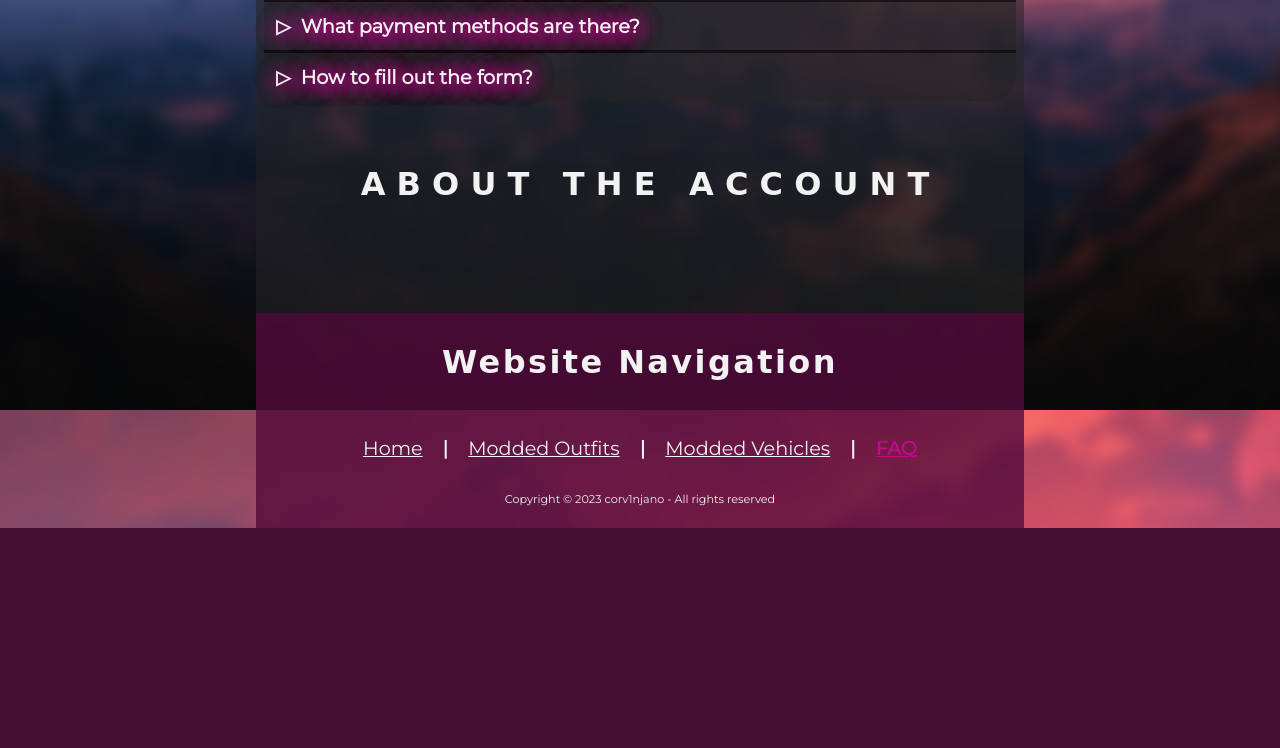
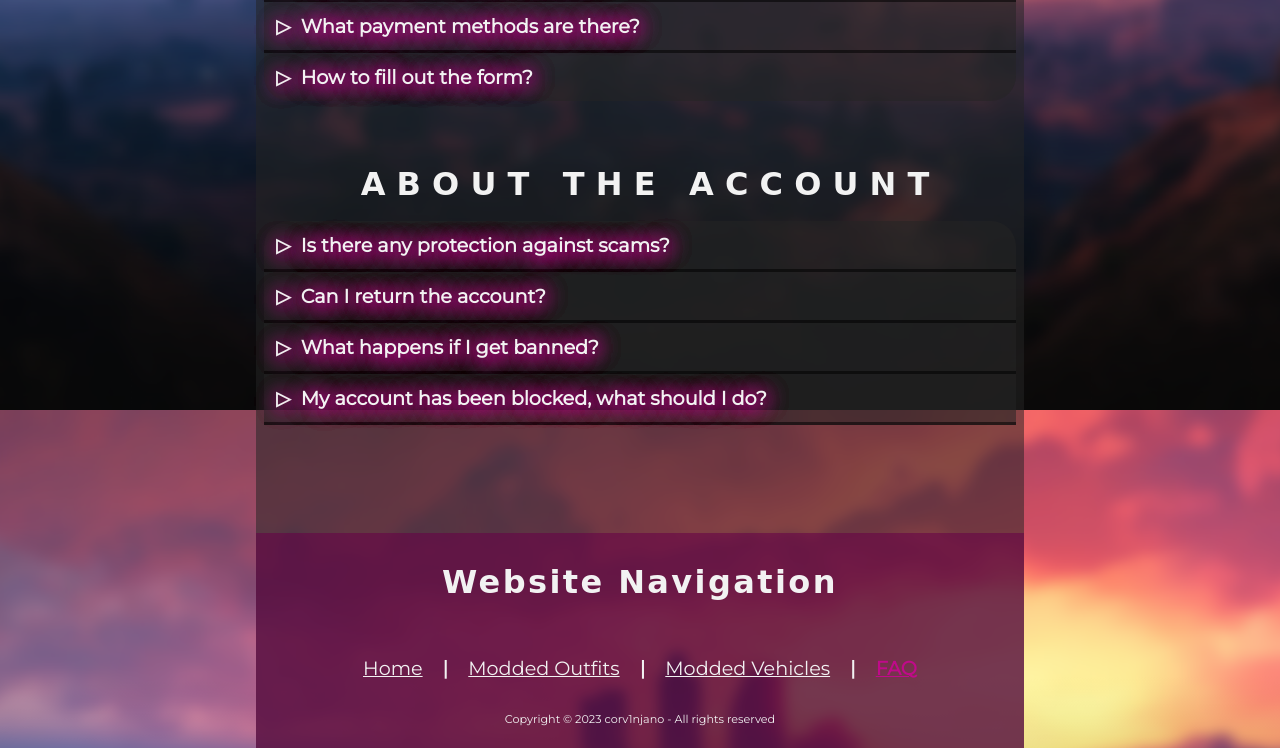
Before and after one commit to corv1njano/corv1njano.github.io, a PHP site: page /faq.html in a window 1280 px wide. Shown: the part 390-1138 px from the top of the page. Before the commit the page ends 918 px from the top, so only its background shows below. Run offline with PHP 8.4, Linux system fonts and the light colour scheme; some web fonts are replaced.

Commit message:
faq
faq update 1

```diff
--- a/faq.css
+++ b/faq.css
@@ -87,6 +87,7 @@
         font-size: 0.9rem;
         font-weight: 900;
         padding: 10px;
+        text-shadow: 2px 2px 10px #C00A89, 2px 2px 10px rgba(223, 12, 159, 0.69), 2px 2px 10px rgba(251, 14, 179, 0.69), 2px 2px 10px rgba(251, 14, 179, 0.69);
     }
 
     .content {
--- a/faq.html
+++ b/faq.html
@@ -60,6 +60,25 @@
                 <br>
                 <h2>A B O U T &nbsp; T H E &nbsp; A C C O U N T
                 </h2>
+                <div class="padding">
+                    <button class="collapse-question top-q">Is there any protection against scams?</button>
+                    <div class="content">
+                        <p>Unfortunately no. However, you are welcome to leave a review on websites like trustpilot or read other reviews. For example, you can report on these topics:<br>- Website usage<br>- Purchase process<br>- Account usage</p>
+                    </div>
+                    <button class="collapse-question">Can I return the account?</button>
+                    <div class="content">
+                        <p>No. Once the purchase is completed and the account details have been sent to you, the account can obviously no longer be returned.</p>
+                    </div>
+                    <button class="collapse-question">What happens if I get banned?</button>
+                    <div class="content">
+                        <p>There is no such thing as “ban-proof accounts”. Our accounts have been modded, which is of course against the Rockstar Games terms of use. There is always a risk of being banned or even permanently losing your account - this is the risk you take on when you buy a modded account.<br>
+                            To counteract this, our accounts have been modded carefully and with a high level of security. Before an account is sold, it must pass the 30-day limit; If the account has not been blocked or deleted within the next 30 days after modding, you can assume that nothing more will happen.</p>
+                    </div>
+                    <button class="collapse-question">My account has been blocked, what should I do?</button>
+                    <div class="content">
+                        <p>We're sorry to say this, but there's nothing our team can do about it in the event of a ban. You can purchase “insurance” for an additional charge of 2€ (EUR). If your account is blocked within the first 30 days of your purchase, you will receive a new account free of charge.</p>
+                    </div>
+                </div>
                 <script>
                     var coll = document.getElementsByClassName("collapse-question");
                     var i;
```
